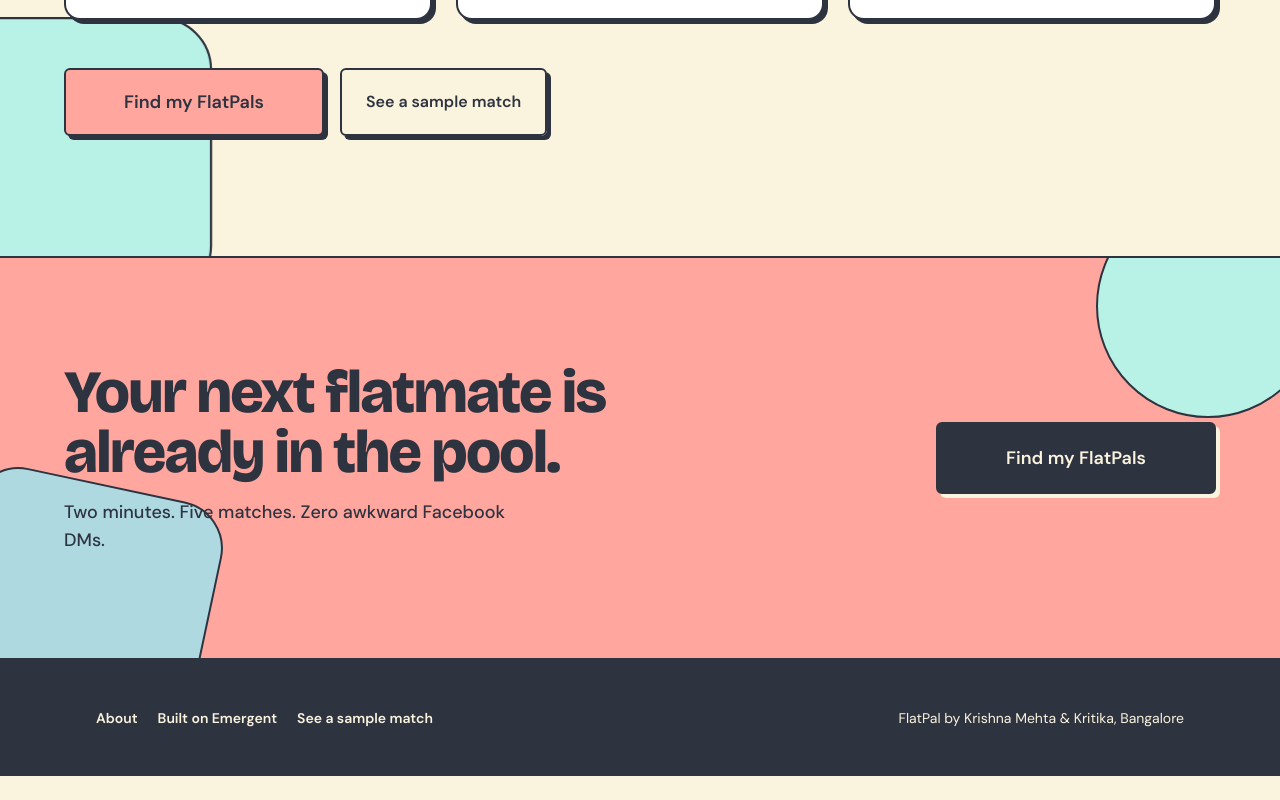
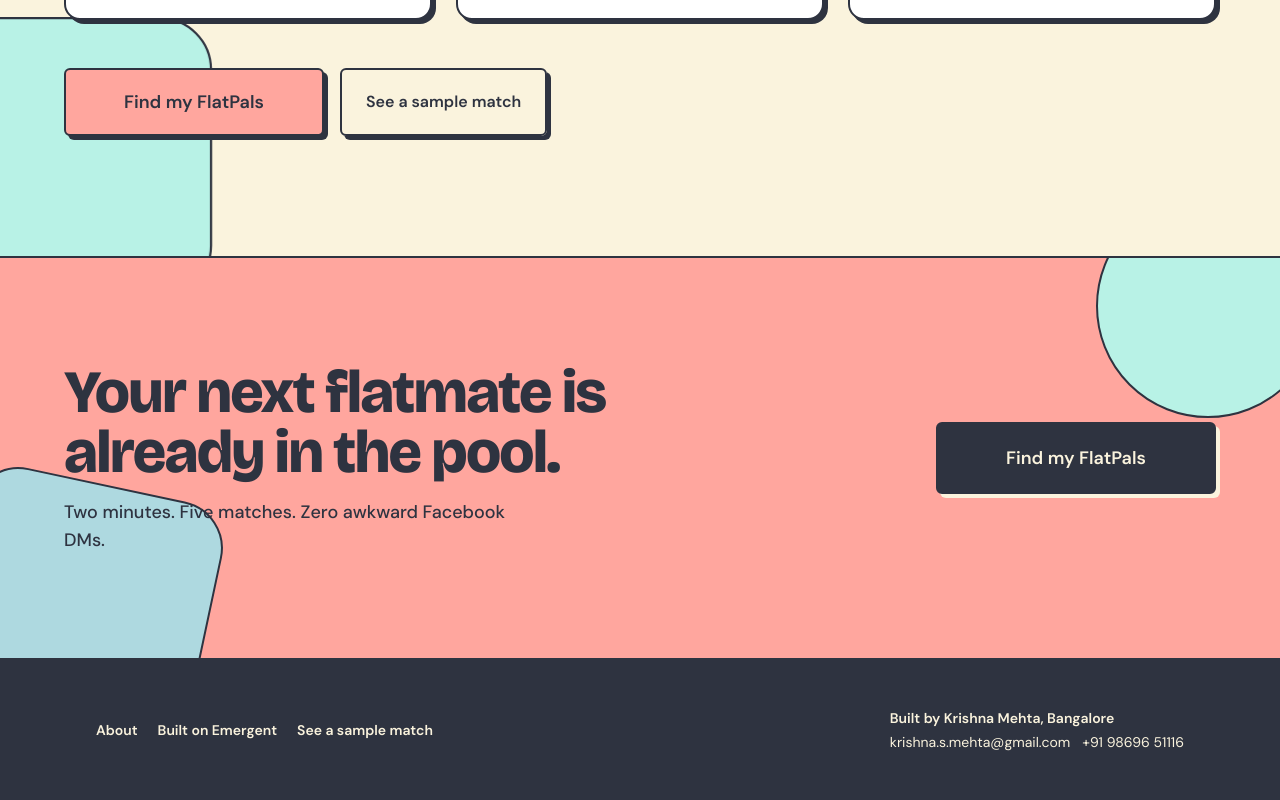
Before and after one commit to krishnasmehta-star/flatpal, a React (Vite) app in the folder frontend/: page / in a window 1280 px wide. Shown: the part 1778-2578 px from the top of the page. Before the commit the page ends 2554 px from the top, so only its background shows below. Built offline with nearby package versions, Linux system fonts and the light colour scheme; no server answers.

Commit message:
Footer credit

```diff
--- a/frontend/src/components/SiteChrome.jsx
+++ b/frontend/src/components/SiteChrome.jsx
@@ -27,7 +27,13 @@ export const SiteFooter = () => (
         <Link to="/built-on-emergent" data-testid="footer-emergent" className="text-[#FAF3DD] underline-offset-4 hover:underline">Built on Emergent</Link>
         <Link to="/sample" data-testid="footer-sample" className="text-[#FAF3DD] underline-offset-4 hover:underline">See a sample match</Link>
       </div>
-      <p className="text-sm text-[#FAF3DD]">FlatPal by Krishna Mehta &amp; Kritika, Bangalore</p>
+      <div className="text-sm text-[#FAF3DD]" data-testid="footer-credit">
+        <p className="font-semibold">Built by Krishna Mehta, Bangalore</p>
+        <p className="mt-1 flex flex-wrap gap-x-3 gap-y-1">
+          <a href="mailto:krishna.s.mehta@gmail.com" className="underline-offset-4 hover:underline">krishna.s.mehta@gmail.com</a>
+          <a href="tel:+919869651116" className="underline-offset-4 hover:underline">+91 98696 51116</a>
+        </p>
+      </div>
     </div>
   </footer>
 );
```
